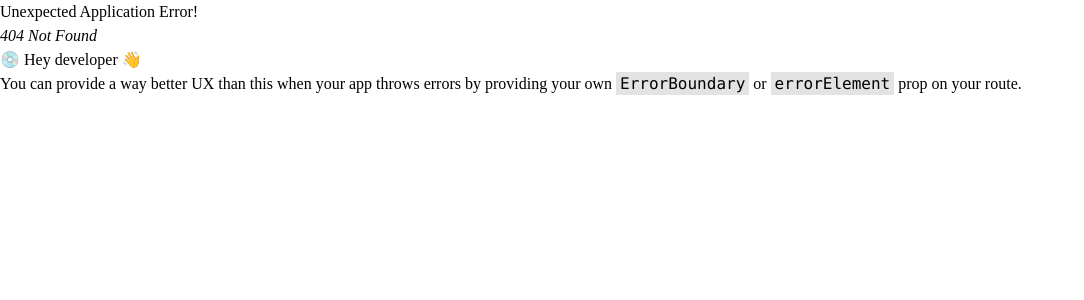
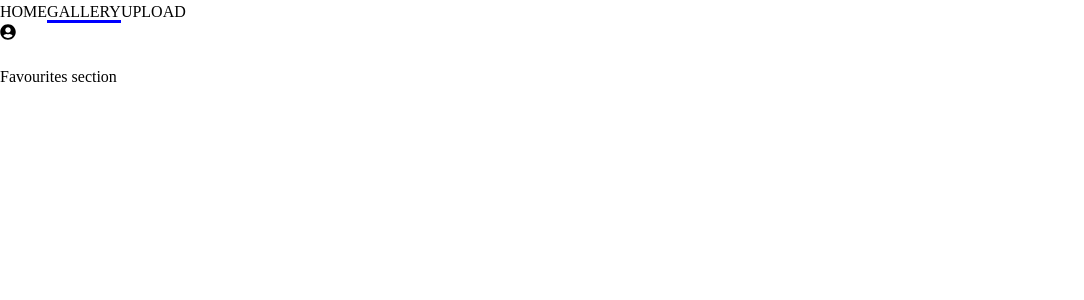
Before and after one commit to shailendrapawar/CloudSnap, a React (Vite) app in the folder frontend/: page /gallery/favourites in a window 1280 px wide. Before the commit this address had no page. Shown: the top 300 px of the page, without its empty margins (0-1084 px from the left). Built offline with nearby package versions, Linux system fonts and the light colour scheme.

Commit message:
gallery section building

```diff
--- /dev/null
+++ b/frontend/src/components/gallery/Favourites.jsx
@@ -0,0 +1,10 @@
+import React from 'react'
+
+const Favourites = () => {
+  return (
+    <div>Favourites section
+    </div>
+  )
+}
+
+export default Favourites
--- a/frontend/src/components/gallery/Gallery.jsx
+++ b/frontend/src/components/gallery/Gallery.jsx
@@ -3,9 +3,13 @@ import './gallery.css'
 import { MdAddPhotoAlternate } from "react-icons/md";
 import { FaHeart } from "react-icons/fa";
 import { GrGallery } from "react-icons/gr";
+import {Outlet, useNavigate} from "react-router-dom"
+
 
 
 const Gallery = () => {
+
+  const navigate=useNavigate()
   return (
     <main className='gallery-body'>
       <div className='gallery-block'>
@@ -13,8 +17,9 @@ const Gallery = () => {
         <nav className='gallery-nav'>
         <FaHeart />
         <GrGallery />
-        <MdAddPhotoAlternate />
+        <MdAddPhotoAlternate onClick={()=>navigate("/upload")}  />
         </nav>
+        <Outlet/>
       </div>
     </main>
 
--- a/frontend/src/main.jsx
+++ b/frontend/src/main.jsx
@@ -8,12 +8,14 @@ import Home from './components/home/Home.jsx';
 import Gallery from './components/gallery/Gallery.jsx';
 import Upload from './components/upload/Upload.jsx';
 import UserProfile from './components/UserProfile.jsx/UserProfile.jsx';
+import Favourites from './components/gallery/Favourites.jsx';
 
 const myRouter = createBrowserRouter(
   createRoutesFromElements(
     <Route path='/' element={<Layout />}>
       <Route path='' element={<Home />}></Route>
       <Route path='gallery' element={<Gallery/>} />
+      <Route path='gallery/favourites' element={<Favourites/>} />
       <Route path='upload' element={<Upload/>}/>
       <Route path='/userProfile' element={<UserProfile/>}/>
     </Route>
```
